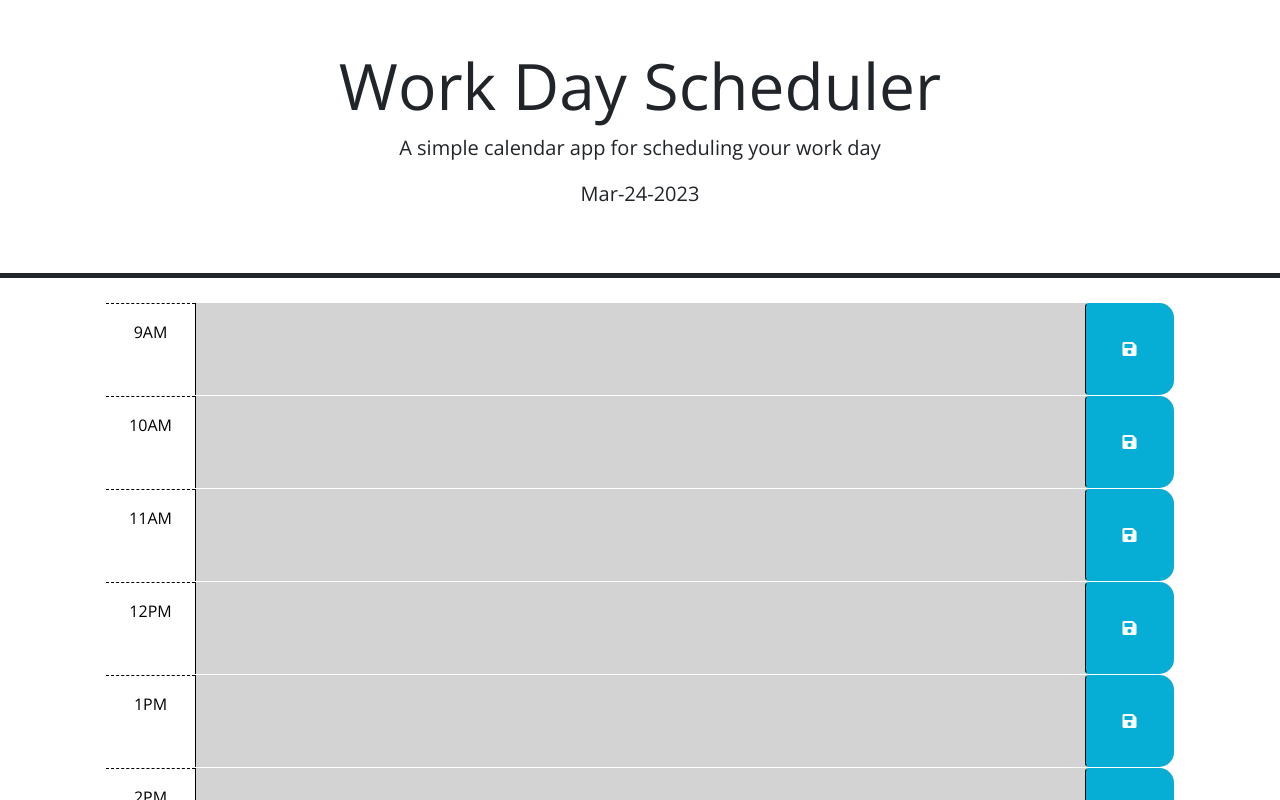
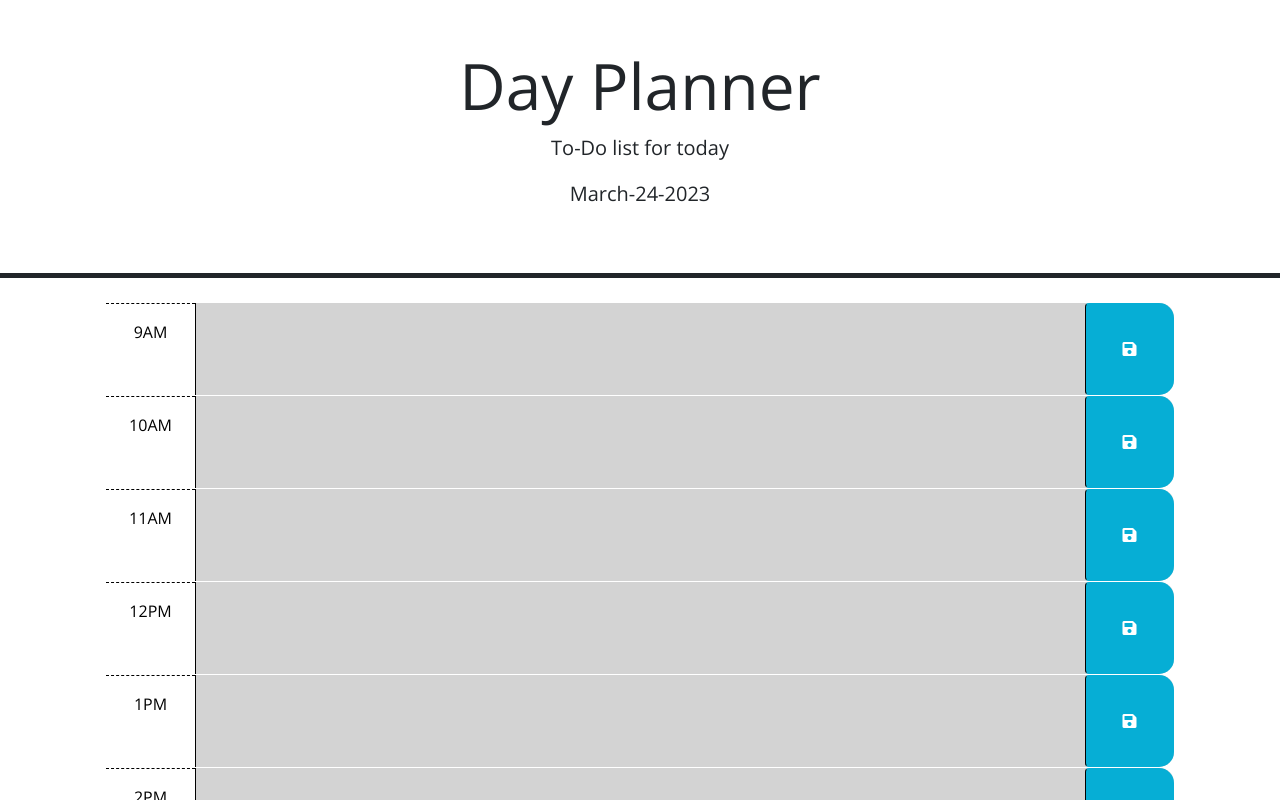
Before and after one commit to dkopac/Daily-Planner, a plain HTML site: page index.html in a window 1280 px wide. Shown: the top 800 px of the page. Drawn offline with nearby package versions, Linux system fonts and the light colour scheme.

Commit message:
Changed title and Header in HTML

```diff
--- a/index.html
+++ b/index.html
@@ -19,13 +19,13 @@
       rel="stylesheet"
     />
     <link rel="stylesheet" href="style.css" />
-    <title>Work Day Scheduler</title>
+    <title>Day Planner</title>
   </head>
 
   <body>
     <header class="p-5 mb-4 border-5 border-bottom border-dark text-center">
-      <h1 class="display-3">Work Day Scheduler</h1>
-      <p class="lead">A simple calendar app for scheduling your work day</p>
+      <h1 class="display-3">Day Planner</h1>
+      <p class="lead">To-Do list for today</p>
       <p id="currentDay" class="lead"></p>
     </header>
     <div class="container-lg px-5">
--- a/script.js
+++ b/script.js
@@ -21,7 +21,7 @@ $(function () {
   //
   // TODO: Add code to display the current date in the header of the page.
   var today = dayjs();
-  $("#currentDay").text(today.format("MMM-DD-YYYY"));
+  $("#currentDay").text(today.format("MMMM-DD-YYYY"));
   var currentHour = dayjs().hour();
   console.log(currentHour);
   $(".time-block").each(function () {
```
